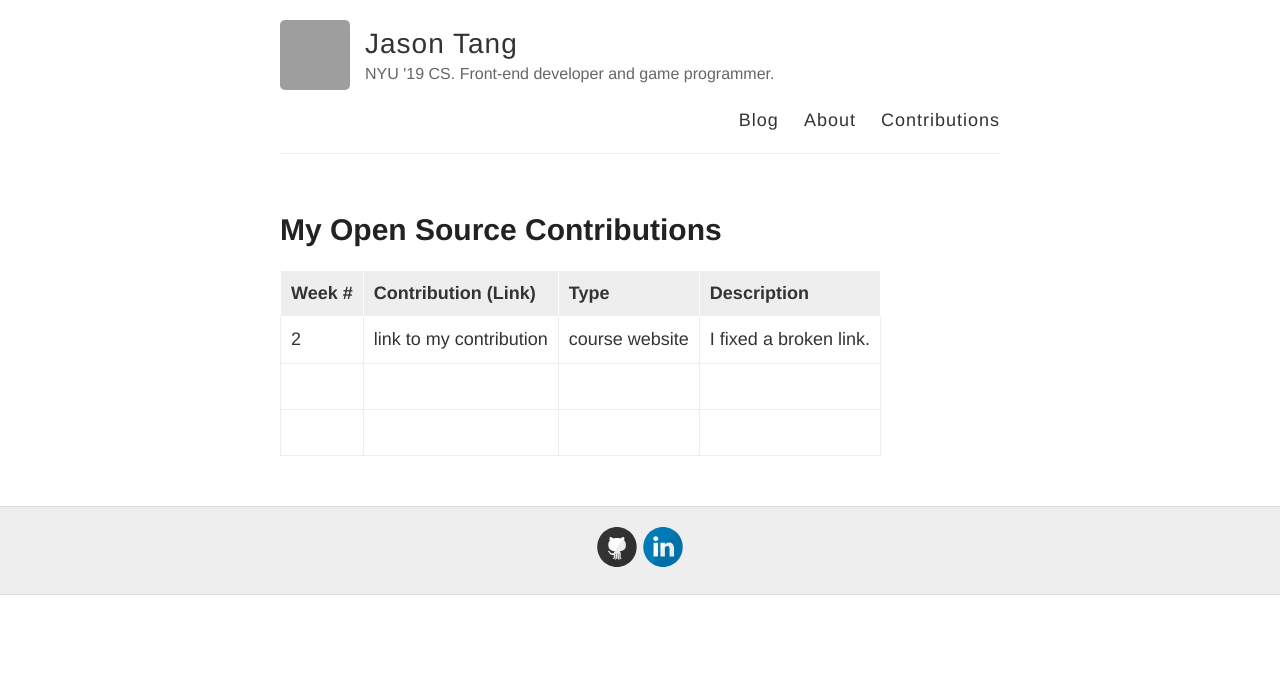
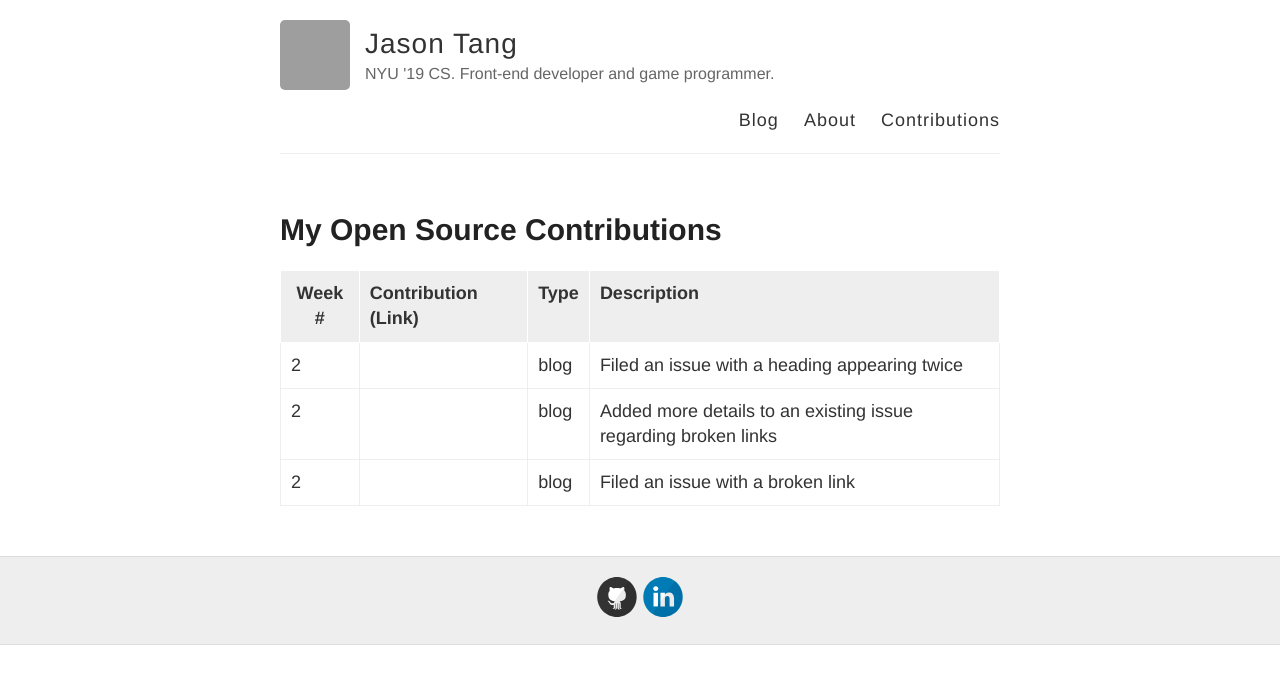
Before and after one commit to nyu-ossd-s19/jztang-weekly, a Jekyll site: the page built from contributions.md, in a window 1280 px wide. Shown: the top 684 px of the page. Built offline with Jekyll 4.4.1, drawn with Linux system fonts in a browser that asks for light colours; grey boxes are pictures that could not be loaded.

Commit message:
added contributions

```diff
--- a/contributions.md
+++ b/contributions.md
@@ -14,12 +14,8 @@ Replace the first row with your contribution.
 
 -->
 
-
-
-
-
 | Week #       | Contribution (Link)  | Type  | Description |
 |---|:---|:---|:---|
-|  2   | link to my contribution    | course website    |   I fixed a broken link.    |
-|     |     |     |      |
-|     |     |     |      |
+| 2 | [](https://github.com/nyu-ossd-s19/jwanggggg-weekly/issues/1) | blog | Filed an issue with a heading appearing twice |
+| 2 | [](https://github.com/nyu-ossd-s19/rachelyhe-weekly/issues/1) | blog | Added more details to an existing issue regarding broken links |
+| 2 | [](https://github.com/nyu-ossd-s19/wang1998tina-weekly/issues/1) | blog | Filed an issue with a broken link |
```
